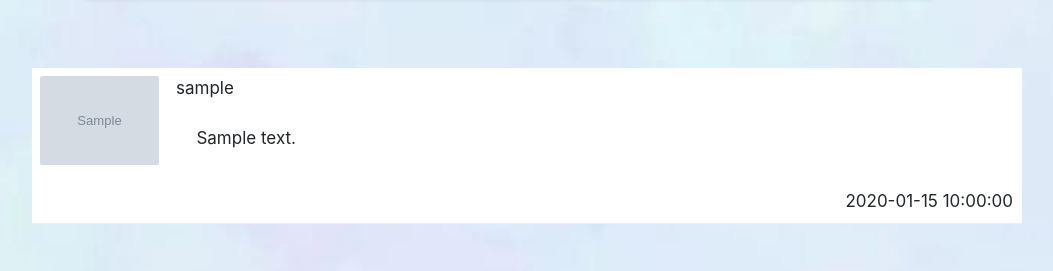
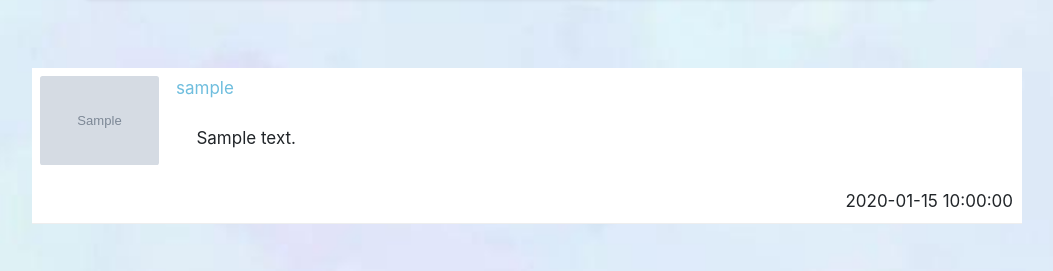
Before and after one commit to jinhui66/flask, a Flask app: page /position_detail in a window 1280 px wide. Shown: the part 444-715 px from the top of the page, without its empty margins (130-1183 px from the left). Run offline with Flask 3, Linux system fonts and the light colour scheme; the visitor is signed in with stand-in values (Sample User, id 1); tables that the repository leaves empty hold one stand-in row (values such as "Sample post"); grey boxes marked "Sample" are stand-in pictures; some libraries are stand-ins or nearby versions.

Commit message:
4.4.23:36

```diff
--- a/templates/menu/position_detail.html
+++ b/templates/menu/position_detail.html
@@ -71,7 +71,7 @@
                     <img class="side-position2-avatar" src="data/pictures/user/{{comment.user.filepath}}">
                 </div>
                 <div class="position-main">
-                    <div class="position-title">{{comment.user.username}}</a></div>
+                    <div class="position-title" style="color: rgb(111, 190, 222);">{{comment.user.username}}</a></div>
                     <div class="position-content">{{comment.content}}</div>
                     <div class="position-detail">
                         <span class="position-author"></span>
```
